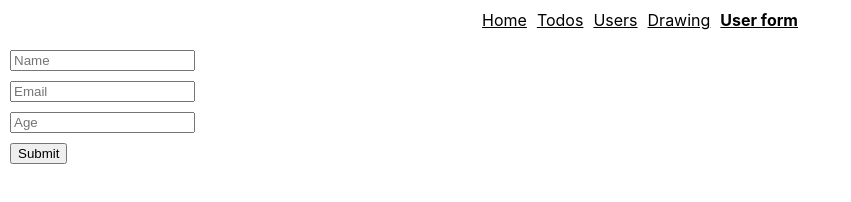
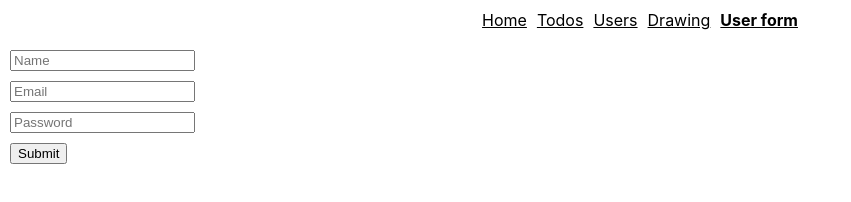
Before and after one commit to DP-PLAYGROUND/react-playground, a React (Create React App) app: page /user-form in a window 1280 px wide. Shown: the top 202 px of the page, without its empty margins (0-851 px from the left). Built offline with nearby package versions, Linux system fonts and the light colour scheme.

Commit message:
simplify user form

```diff
--- a/src/UserForm/User.ts
+++ /dev/null
@@ -1,5 +0,0 @@
-export interface User {
-    readonly name: string;
-    readonly email: string;
-    readonly age?: number;
-}
--- a/src/UserForm/UserForm.tsx
+++ b/src/UserForm/UserForm.tsx
@@ -1,24 +1,23 @@
 import { Field, Form, Formik } from "formik";
 import { FunctionComponent } from "react";
-import { User } from "./User";
-import styles from './UserForm.module.scss';
-
-const initialValues: User = {
-  name: "",
-  email: ""
-};
+import styles from "./UserForm.module.scss";
 
 const UserForm: FunctionComponent = () => {
-  const handleSubmit = (data: typeof initialValues) => {
-    console.log(data);
-  };
-
   return (
-    <Formik initialValues={initialValues} onSubmit={handleSubmit}>
+    <Formik
+      initialValues={{
+        name: "",
+        email: "",
+        password: ""
+      }}
+      onSubmit={values => {
+        console.log(values);
+      }}
+    >
       <Form className={styles.form}>
         <Field name="name" placeholder="Name"></Field>
         <Field name="email" type="email" placeholder="Email"></Field>
-        <Field name="age" type="number" placeholder="Age"></Field>
+        <Field name="password" type="password" placeholder="Password"></Field>
         <button type="submit">Submit</button>
       </Form>
     </Formik>
```
